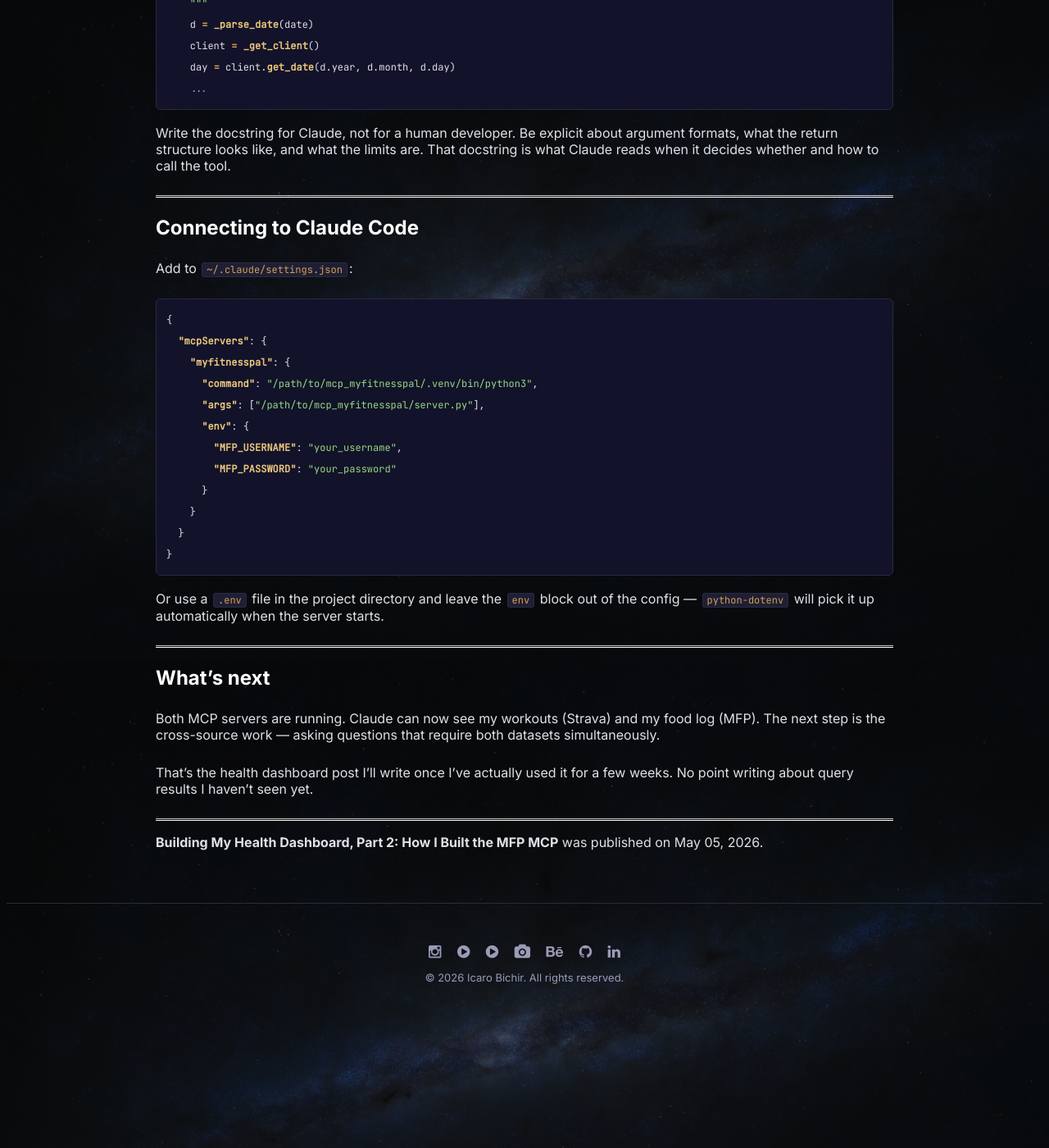
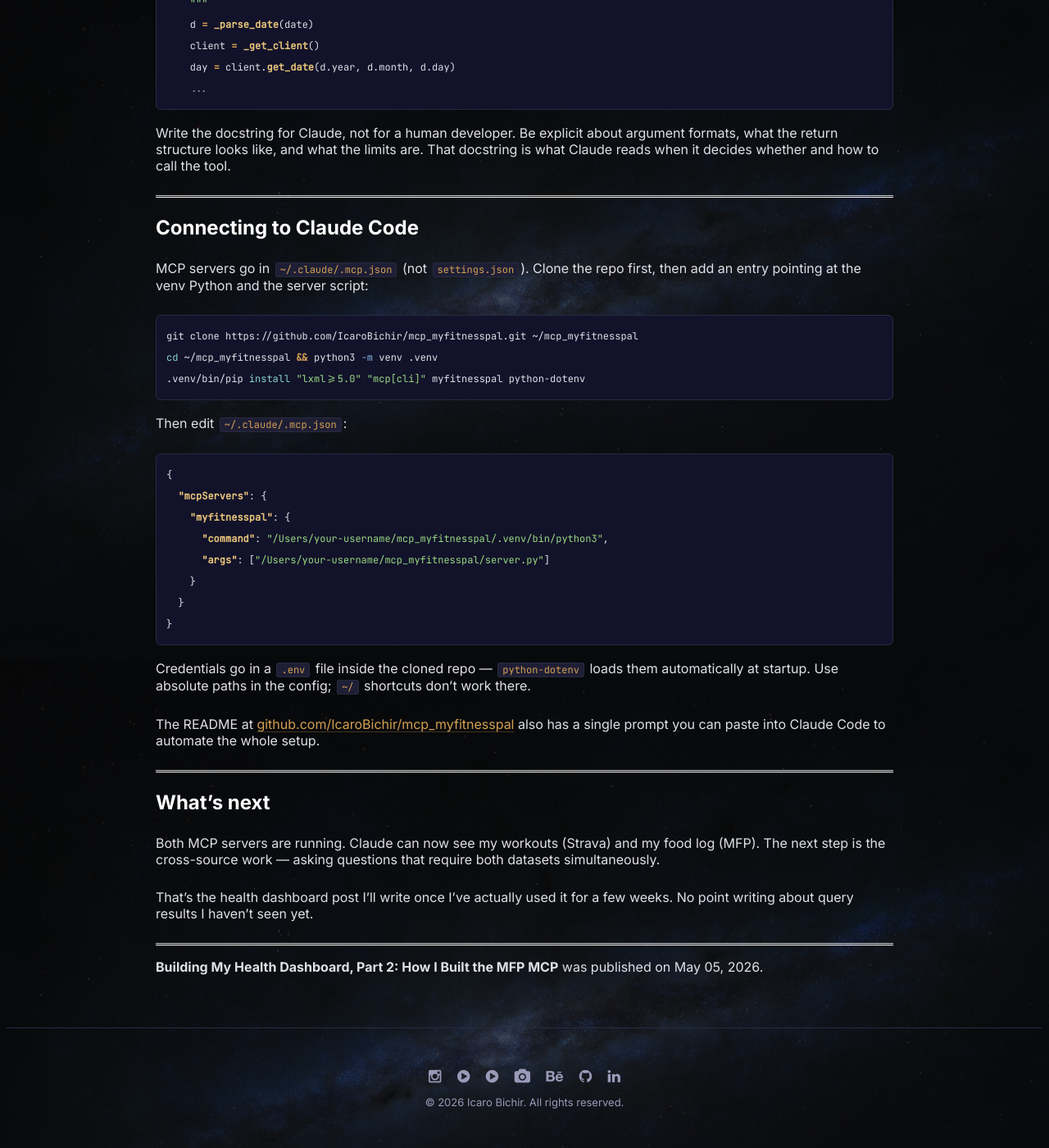
Before and after one commit to IcaroBichir/infocrazy, a Jekyll site: the page built from _posts/2026-05-05-mfp-mcp-part-2-the-build.markdown, in a window 1280 px wide and 1400 px high, scrolled down 3695 px. Shown: the whole window at 82% size. Built offline with Jekyll 4.4.1, drawn with Linux system fonts in a browser that asks for light colours; nearby versions of some CDN libraries.

Commit message:
Update MFP posts: add GitHub link, fix mcp.json path and clone steps

````diff
--- a/_posts/2026-05-05-mfp-mcp-part-1-why-i-built-it.markdown
+++ b/_posts/2026-05-05-mfp-mcp-part-1-why-i-built-it.markdown
@@ -110,4 +110,4 @@
 1. **This post** — why I built it and where it fits in the bigger health dashboard
 2. **The build** — the approach to a dead API, the Python stack, the six tools, how to connect it to Claude
 
-The code is at `/Users/icaro/icaro_lifestyle/tech/mcp_myfitnesspal` and is not yet published — I want to test it properly against live data before releasing it. That's on the list.
+The code is live at [github.com/IcaroBichir/mcp_myfitnesspal](https://github.com/IcaroBichir/mcp_myfitnesspal). The README has a copy-paste prompt you can send to Claude to set it up automatically, and a manual step-by-step if you prefer doing it yourself.
--- a/_posts/2026-05-05-mfp-mcp-part-2-the-build.markdown
+++ b/_posts/2026-05-05-mfp-mcp-part-2-the-build.markdown
@@ -165,24 +165,30 @@
 
 ### Connecting to Claude Code
 
-Add to `~/.claude/settings.json`:
+MCP servers go in `~/.claude/.mcp.json` (not `settings.json`). Clone the repo first, then add an entry pointing at the venv Python and the server script:
+
+```bash
+git clone https://github.com/IcaroBichir/mcp_myfitnesspal.git ~/mcp_myfitnesspal
+cd ~/mcp_myfitnesspal && python3 -m venv .venv
+.venv/bin/pip install "lxml>=5.0" "mcp[cli]" myfitnesspal python-dotenv
+```
+
+Then edit `~/.claude/.mcp.json`:
 
 ```json
 {
   "mcpServers": {
     "myfitnesspal": {
-      "command": "/path/to/mcp_myfitnesspal/.venv/bin/python3",
-      "args": ["/path/to/mcp_myfitnesspal/server.py"],
-      "env": {
-        "MFP_USERNAME": "your_username",
-        "MFP_PASSWORD": "your_password"
-      }
+      "command": "/Users/your-username/mcp_myfitnesspal/.venv/bin/python3",
+      "args": ["/Users/your-username/mcp_myfitnesspal/server.py"]
     }
   }
 }
 ```
 
-Or use a `.env` file in the project directory and leave the `env` block out of the config — `python-dotenv` will pick it up automatically when the server starts.
+Credentials go in a `.env` file inside the cloned repo — `python-dotenv` loads them automatically at startup. Use absolute paths in the config; `~/` shortcuts don't work there.
+
+The README at [github.com/IcaroBichir/mcp_myfitnesspal](https://github.com/IcaroBichir/mcp_myfitnesspal) also has a single prompt you can paste into Claude Code to automate the whole setup.
 
 ---
 
````
